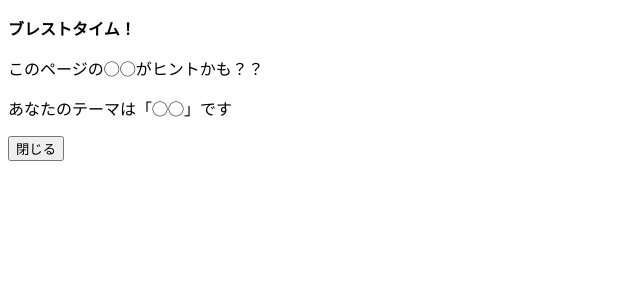
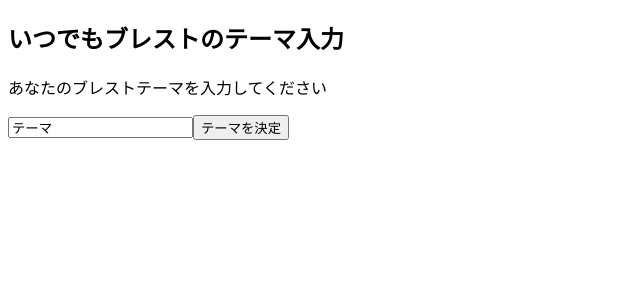
Before and after one commit to chikowaka/mazda, a React app: page / in a window 1280 px wide. Shown: the top 300 px of the page, without its empty margins (0-640 px from the left). Built offline with nearby package versions, Linux system fonts and the light colour scheme.

Commit message:
上書き条件を修正

```diff
--- a/src/index.tsx
+++ b/src/index.tsx
@@ -10,24 +10,40 @@ import './popup.css';
 const App = () => {
     return(
         <div>
-            <div className='title'><p><strong>ブレストタイム！</strong></p></div>
-            <p>このページの◯◯がヒントかも？？</p>
-            <p>あなたのテーマは「◯◯」です</p>
-            <input type="button" id="btn" value="閉じる" /><br></br>
+            <div className='title'> <h2><strong>いつでもブレストのテーマ入力</strong></h2></div>
+            <p>あなたのブレストテーマを入力してください</p>
+            <input id="input" type="text" value="テーマ"></input>
+            <button id="submit">テーマを決定</button>
         </div>
     )
 };
 
 
-window.onload = function ()
-{
-  //Run when opened
-}
+// function sendToContents(){
+//   chrome.tabs.query({ active: true, currentWindow: true }, function (tabs) {
+//       chrome.tabs.sendMessage(tabs[0].id,
+//           JSON.stringify({ contents: "test value from popup" }),
+//           function (response) {
+//           });
+//   });
+// }
+// document.getElementById('send').addEventListener('click', sendToContents);
+
+// window.onload = function ()
+// {
+//   //Run when opened
+// }
 //Aboutボタン（常に有効）
 $(function(){
-　$("#btn").click(function(){
+　$("#btn").on('click',function(){
   //Executed when the button is pressed
-  console.log('Pushed!');//For debugging
+  const forms = document.getElementsByClassName('usersTheme');
+  const content = forms.item(0).nodeValue;
+  console.log('Pushed!, forms:', content);//For debugging
+  var send_data = {type: 'users_theme', data:['key','val']};
+  chrome.runtime.sendMessage(send_data)
+  // localStorage.setItem("testKey", "testVal");
+  // console.log(localStorage.getItem("testKey"));
 　});
 });
 
--- a/src/popup.css
+++ b/src/popup.css
@@ -1,6 +1,6 @@
 body {
     min-width: 300px;
-    min-height: 150px;
+    min-height: 80px;
 
   }
 input[type="button"]:hover{
```
Also changed, not shown: src/background.ts (+19 -10 lines), src/contents.tsx (+4 -4 lines), public/manifest.json.
